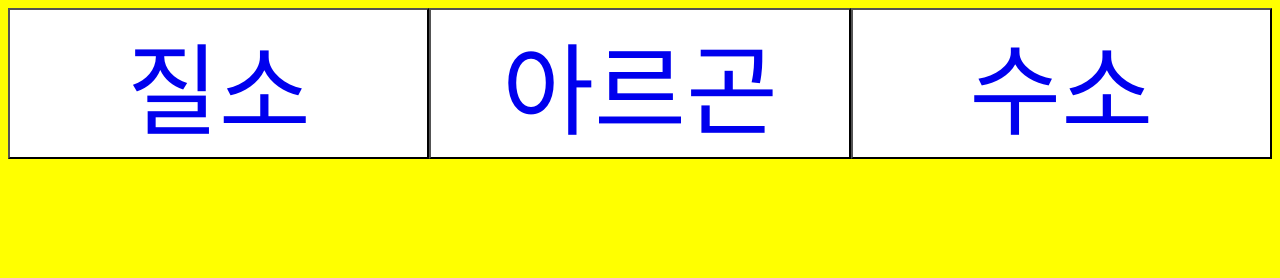
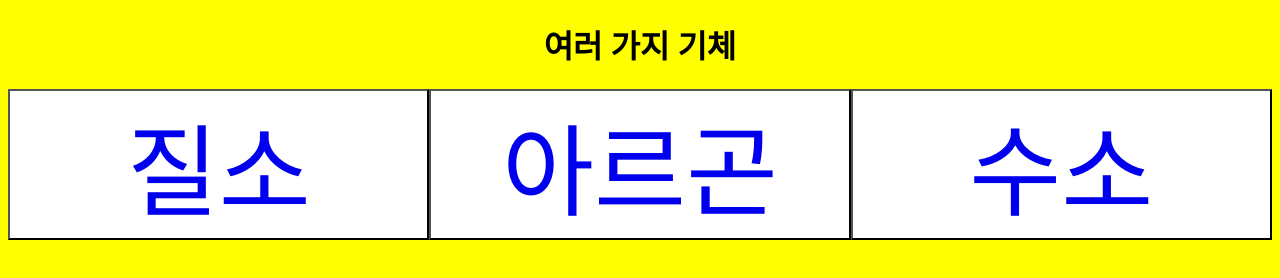
Before and after one commit to Git2022ca/science, a plain HTML site: page index.html in a window 1280 px wide. Drawn offline with Linux system fonts and the light colour scheme.

Commit message:
second commit

```diff
--- a/index.html
+++ b/index.html
@@ -5,6 +5,7 @@
         <link rel="stylesheet" href="./static/style.css"/>
     </head>
     <body style="background-color: yellow;">
+        <h1 style="text-align: center;">여러 가지 기체</h1>
         <div class="flexflex" style="">
             <button class="btn1">
                 <a href="./jilso.html" class="textsize100 flex1 a" style="text-align: center;">질소</a>
```
